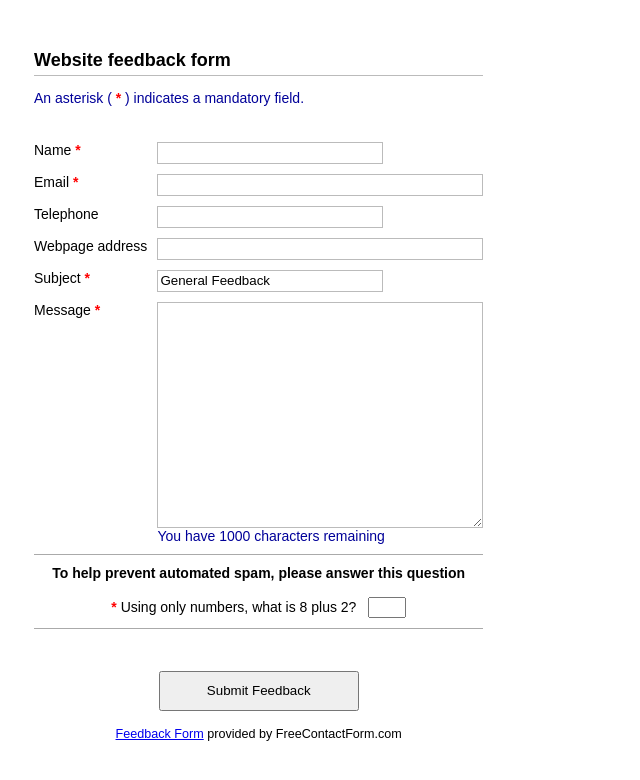
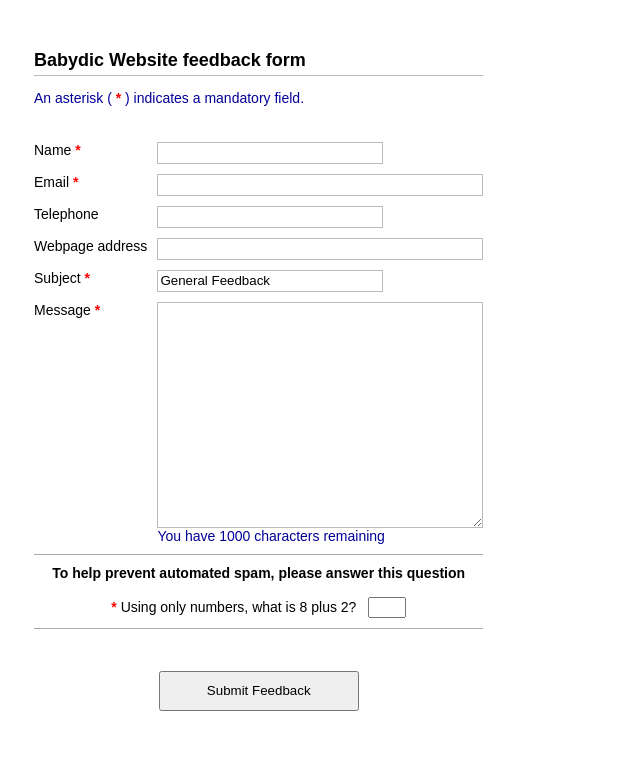
Before and after one commit to leminhtuan2015/leminhtuan2015.github.io, a plain HTML site: page index.html in a window 1280 px wide. Shown: the whole page, without its empty margins (0-640 px from the left). Drawn offline with Linux system fonts and the light colour scheme.

Commit message:
Update index.html

```diff
--- a/index.html
+++ b/index.html
@@ -37,7 +37,7 @@ THE SOFTWARE.
 <table border="0">
 <tr>
  <td colspan="2">
-  <h2>Website feedback form</h2>
+  <h2>Babydic Website feedback form</h2>
   <p class="feedback_comments">An asterisk (<span class="required_star"> * </span>) indicates a mandatory field.</p><br />
  </td>
 </tr>
@@ -114,8 +114,7 @@ THE SOFTWARE.
   If you want to remove this author link,
   please purchase an unbranded version from: http://www.freecontactform.com/unbranded_feedbackform.php
   -->
-  <div style="font-size:0.9em"><a href="http://www.freecontactform.com/feedbackform.php" target="_blank">Feedback Form</a> provided by FreeContactForm.com</div>
-  <br /><br />
+<br /><br />
  </td>
 </tr>
 </table>
```
